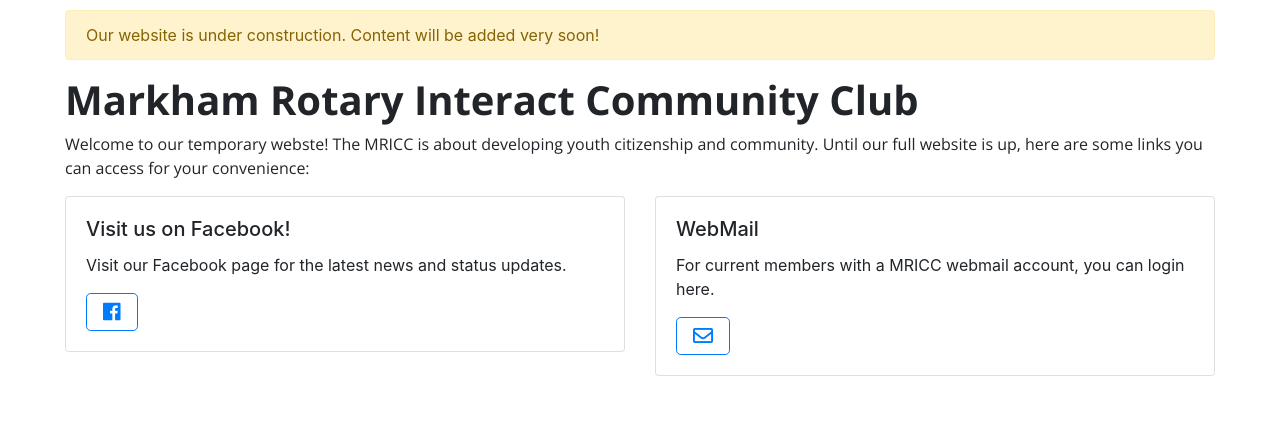
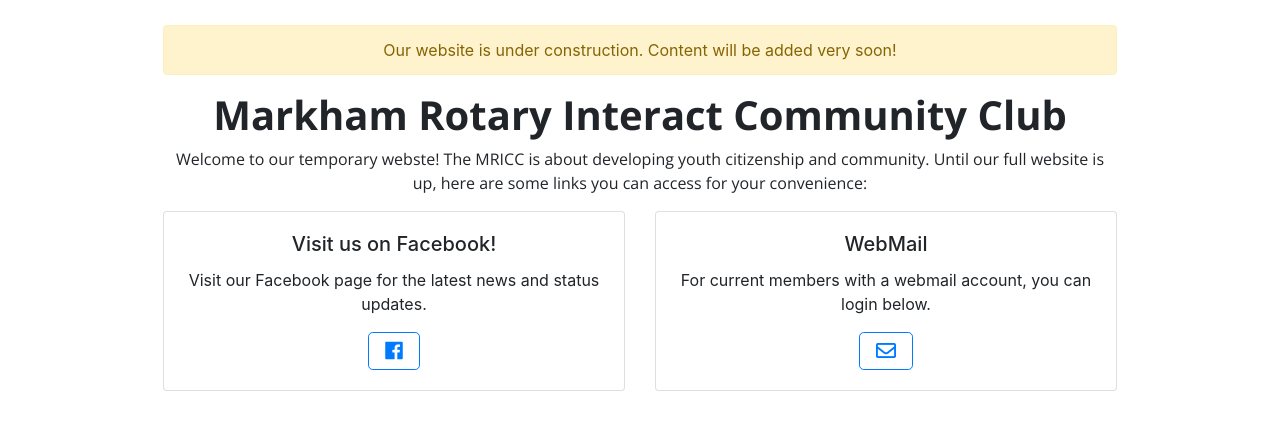
Before and after one commit to jerry70450/mricc-org, a plain HTML site: page index.html in a window 1280 px wide. Drawn offline with nearby package versions, Linux system fonts and the light colour scheme.

Commit message:
css changes

```diff
--- a/index.html
+++ b/index.html
@@ -1,6 +1,6 @@
-<html style="padding: 10px 50px 25px 50px">
+<html style="padding: 25px">
 <body>
-  <div class="container-fluid">
+  <div class="container-fluid text-center" style="width: 80%">
   <link href="https://fonts.googleapis.com/css?family=Open+Sans:400,600,700,800" rel="stylesheet">
   <link rel="stylesheet" href="https://maxcdn.bootstrapcdn.com/bootstrap/4.0.0/css/bootstrap.min.css" integrity="sha384-Gn5384xqQ1aoWXA+058RXPxPg6fy4IWvTNh0E263XmFcJlSAwiGgFAW/dAiS6JXm" crossorigin="anonymous">
   <link href="https://use.fontawesome.com/releases/v5.0.8/css/all.css" rel="stylesheet">
@@ -11,7 +11,7 @@
     <p style="font-family: 'Open Sans', sans-serif;"> Welcome to our temporary webste! The MRICC is about developing youth citizenship and community. Until our full website is up, here are some links you can access for your convenience:</p>
 
 <div class="row">
-  <div class="col-sm-6">
+  <div class="col-sm-6 ">
     <div class="card">
       <div class="card-body">
         <h5 class="card-title">Visit us on Facebook!</h5>
@@ -20,11 +20,11 @@
       </div>
     </div>
   </div>
-  <div class="col-sm-6">
+  <div class="col-sm-6 ">
     <div class="card">
       <div class="card-body">
         <h5 class="card-title">WebMail</h5>
-        <p class="card-text">For current members with a MRICC webmail account, you can login here.</p>
+        <p class="card-text">For current members with a  webmail account, you can login below.</p>
         <a href="http://mail.mricc.org" class="btn btn-outline-primary btn-lg"><i class="far fa-envelope"></i></a>
       </div>
     </div>
```
